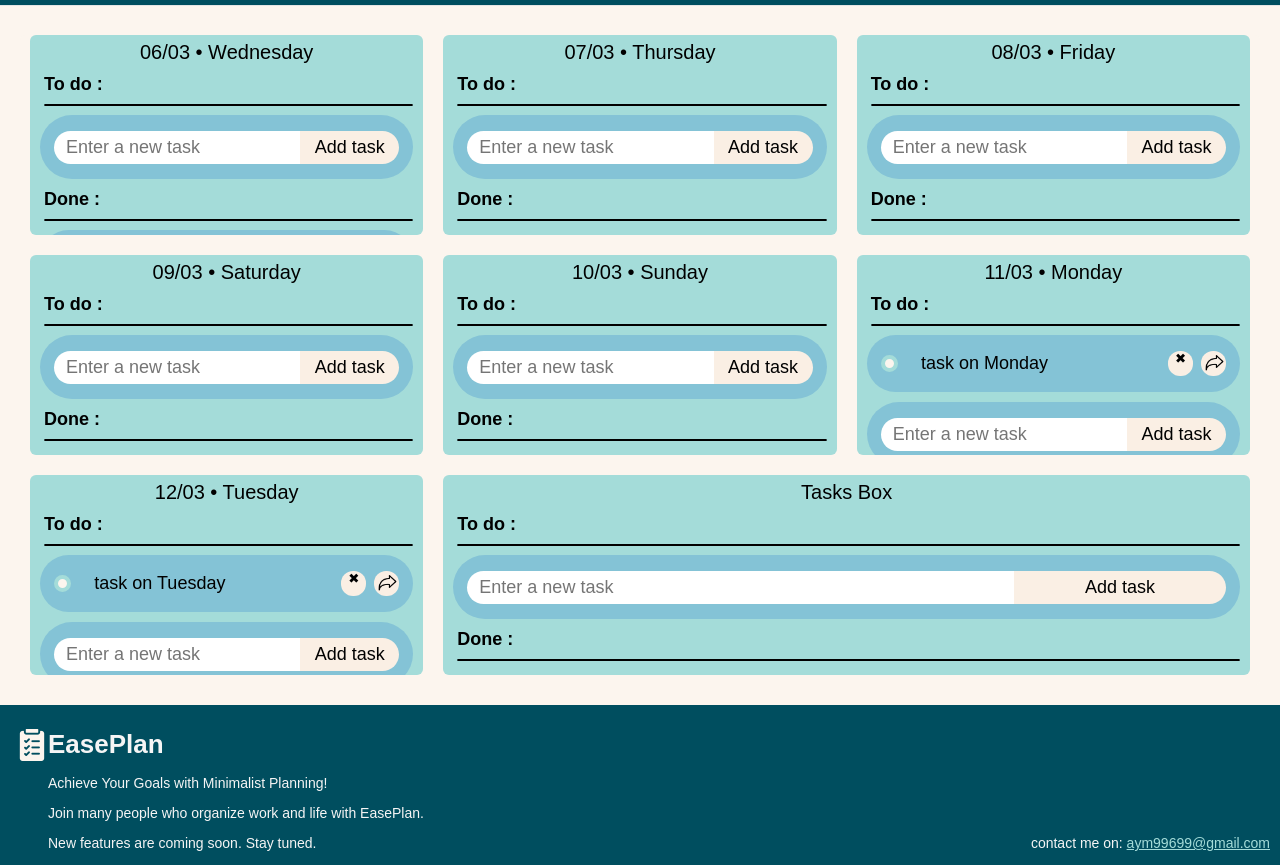
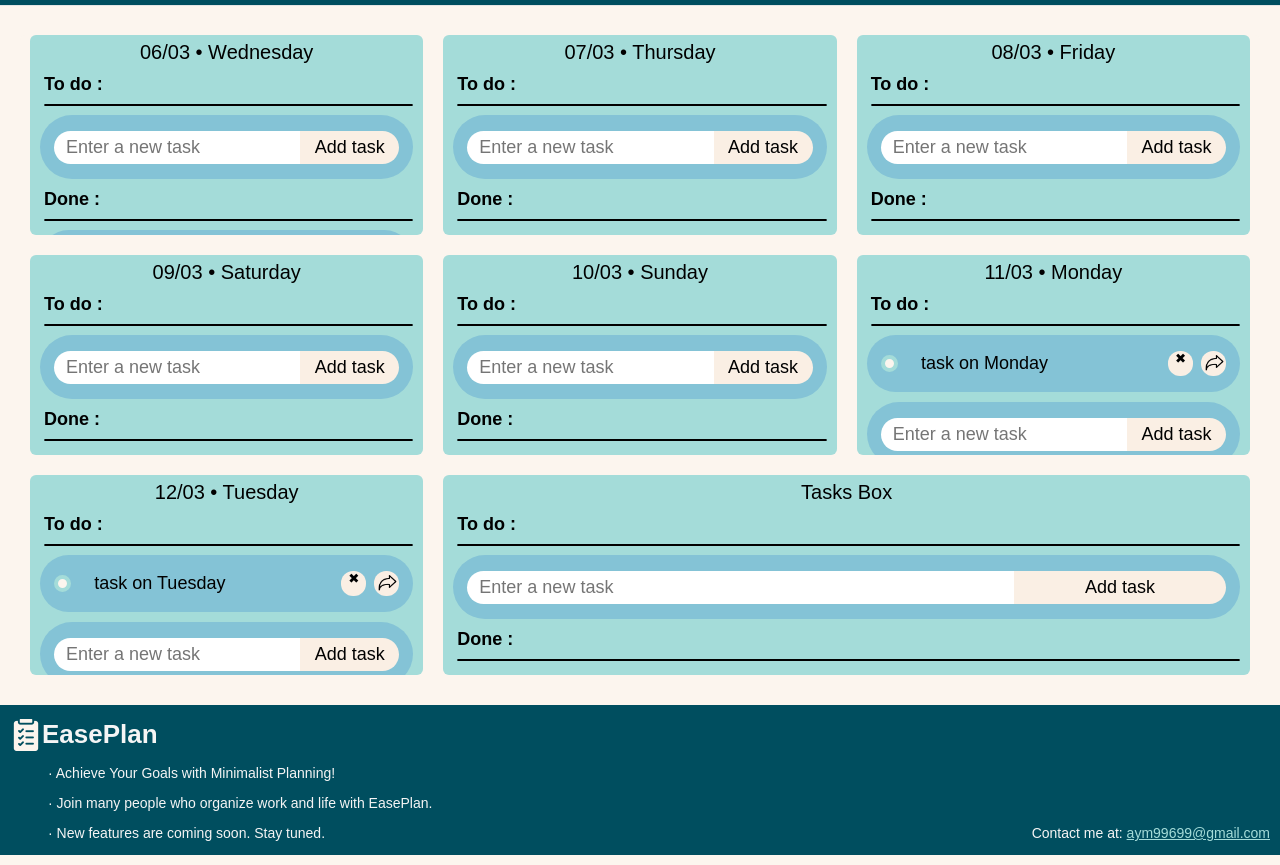
Before and after one commit to AymanDoukali/EasePlan, a plain HTML site: page index.html in a window 1280 px wide. Shown: the part 65-930 px from the top of the page. Drawn offline with nearby package versions, Linux system fonts and the light colour scheme; a web font is replaced by a local one.

Commit message:
styling the bottom

```diff
--- a/Styles/general.css
+++ b/Styles/general.css
@@ -240,8 +240,8 @@ body{
 }
 .bottom-logo{
   display: flex;
-  margin-top: 24px;
-  margin-left: 16px;
+  margin-top: 14px;
+  margin-left: 10px;
 }
 @media (max-width: 850px) {
   /*If the screen width is less than 750px*/
--- a/index.html
+++ b/index.html
@@ -221,14 +221,16 @@
         </div>
         <div class="bottom-texts">
           <!--<p>EasePlan</p>-->
-          <p>Achieve Your Goals with Minimalist Planning!</p>
-          <p>Join many people who organize work and life with EasePlan.</p>
-          <p>New features are coming soon. Stay tuned.</p>
+          <p>&#183; Achieve Your Goals with Minimalist Planning!</p>
+          <p>
+            &#183; Join many people who organize work and life with EasePlan.
+          </p>
+          <p>&#183; New features are coming soon. Stay tuned.</p>
         </div>
       </div>
       <div class="bottom-right">
         <p>
-          contact me on:
+          Contact me at:
           <a style="color: #a4dcd9" href="mailto:aym99699@gmail.com">
             aym99699@gmail.com
           </a>
```
